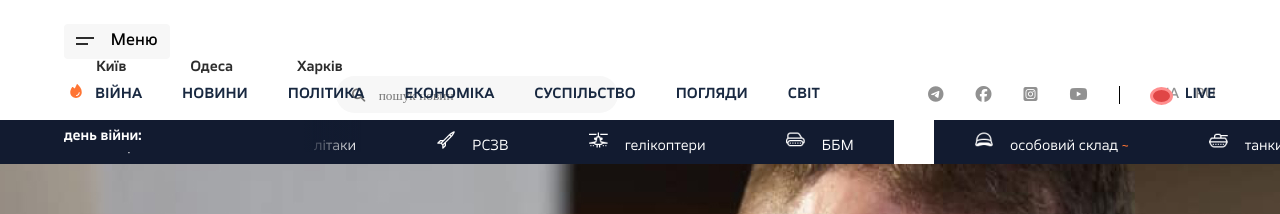
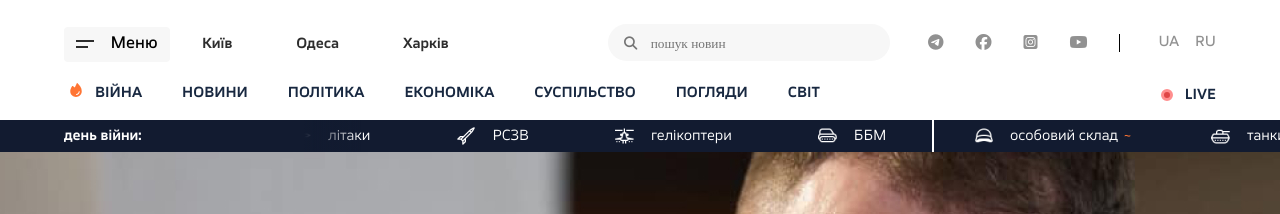
Before and after one commit to Banchee501/react-news-app, a React (Create React App) app: page / in a window 1280 px wide. Shown: the top 214 px of the page. Built offline with nearby package versions, Linux system fonts and the light colour scheme; no server answers.

Commit message:
fixed nav

```diff
--- a/src/components/navigation/navbar.scss
+++ b/src/components/navigation/navbar.scss
@@ -1,6 +1,7 @@
 @import '../../style/style.scss';
 
 .nav {
+    display: flex;
     margin: 24px 64px;
     align-items: baseline;
     height: 35px;
@@ -125,6 +126,7 @@
     display: flex;
     margin: 12px 64px 16px;
     font-family: Severs-DemiBold;
+    align-items: flex-end;
     &-list {
         li {
             padding-top: 3px;
@@ -149,14 +151,12 @@
     }
 
     .circle{
-        display: flex;
-        margin: 4px 12px 0 auto;
+        margin: 3px 12px 3px auto;
         background:#E04646;
         border: 3.5px solid #ff8e8e;
         border-radius: 100%;
-        height: 12px;
-        width: 12px;
-        padding-left: 5px;
+        height: 6px;
+        width: 6px;
     }
 }
 
--- a/src/components/statistics/statistics.scss
+++ b/src/components/statistics/statistics.scss
@@ -30,14 +30,16 @@
         color: white;
         align-items: center;
         margin-bottom: 0;
-        padding: 6px 0;
         li {
             font-family: Severs-Regular;
             padding: 0 40px;
-            display: inline-block;
+            display: flex;
+            align-items: center;
             img {
                 padding-right: 16px;
-                display: inline-block;
+            }
+            span {
+                padding-left: 6px;
             }
         }
     }
```
